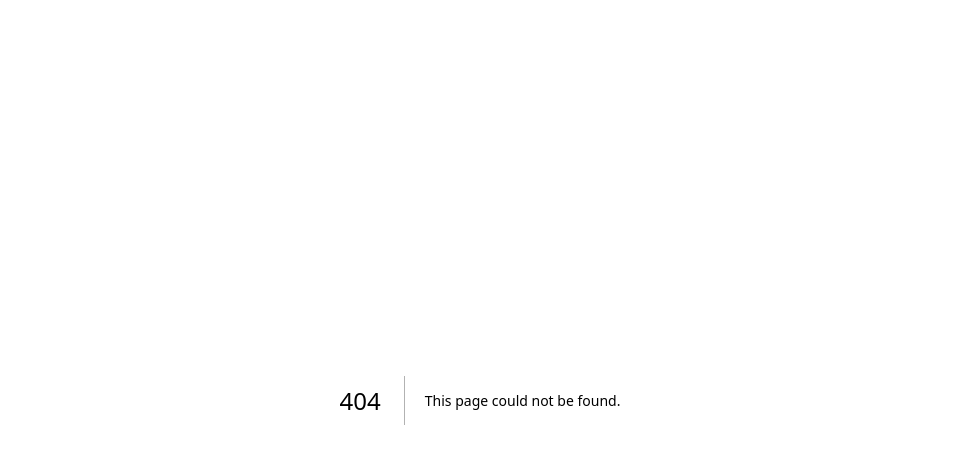
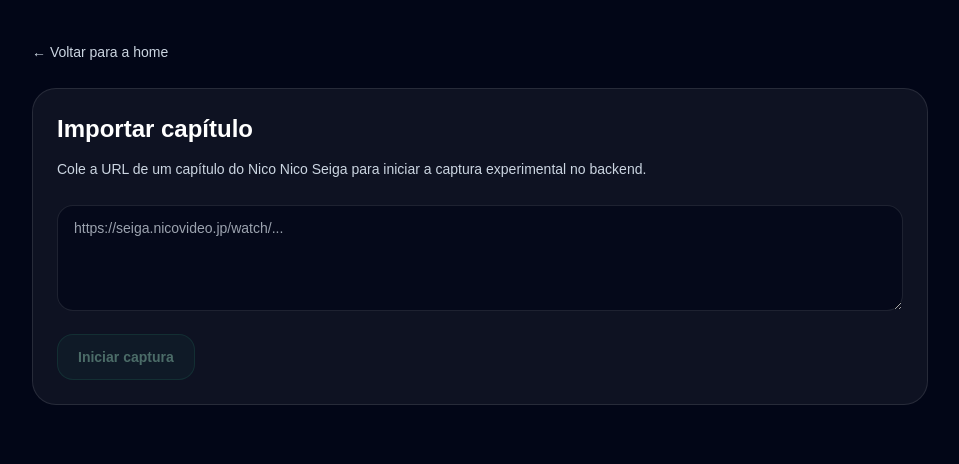
Before and after one commit to MarceloSalada/ManiacReader, a Next.js app: page /import in a window 1280 px wide. Before the commit this address had no page. Shown: the top 464 px of the page, without its empty margins (160-1119 px from the left). Built offline with nearby package versions, Linux system fonts and the light colour scheme.

Commit message:
feat: add import page

```diff
--- /dev/null
+++ b/app/import/page.tsx
@@ -0,0 +1,16 @@
+import Link from 'next/link';
+
+import { CaptureForm } from '@/components/capture/capture-form';
+
+export default function ImportPage() {
+  return (
+    <main className="min-h-screen bg-background px-6 py-10 text-foreground">
+      <div className="mx-auto max-w-4xl space-y-6">
+        <Link href="/" className="text-sm text-slate-300 hover:text-white">
+          ← Voltar para a home
+        </Link>
+        <CaptureForm />
+      </div>
+    </main>
+  );
+}
```
